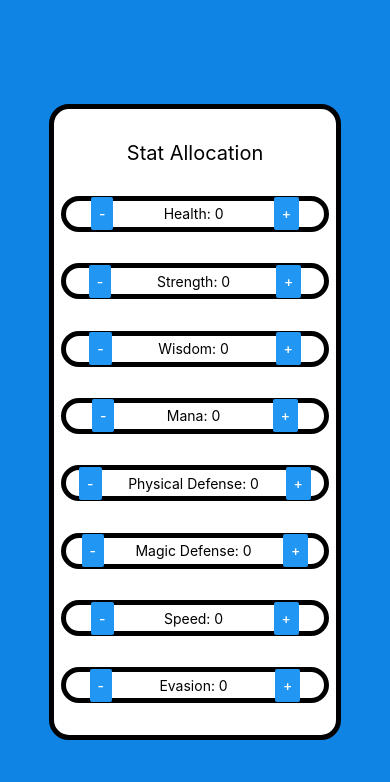
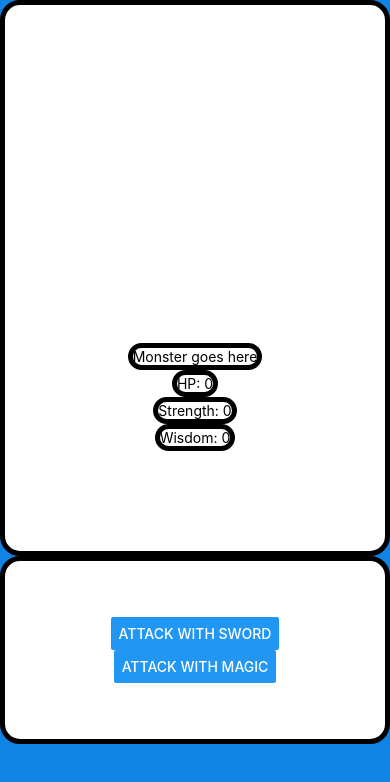
Before and after one commit to jtn9701/Mobile-Combat-Game, a React Native app in the folder mobile-combat-game/: screen / in a window 390 px wide. Shown: the top 782 px of the page. Built offline with nearby package versions, Linux system fonts and the light colour scheme.

Commit message:
Create static version of combat-arena

```diff
--- a/mobile-combat-game/components/style-sheets/screen-styles.js
+++ b/mobile-combat-game/components/style-sheets/screen-styles.js
@@ -30,7 +30,7 @@ export const screenStyles = StyleSheet.create({
             fontSize: 20
         }
     },
-    statAllocationStyles : {
+    statAllocationStyles: {
         modal: {
             flex: 0.75,
             width: '75%',
@@ -46,5 +46,34 @@ export const screenStyles = StyleSheet.create({
         titleText: {
             fontSize: 20
         }
+    },
+    combatArenaStyles: {
+        container: {
+            flex: 1,
+            backgroundColor: '#fff',
+            alignItems: 'center',
+            justifyContent: 'flex-end',
+            paddingBottom: 100
+        },
+        backgroundImage: {
+            // TODO: replace with background image
+            backgroundColor: '#1084e4ff'
+        },
+        monsterAreaContainer: {
+            flex: 1,
+            backgroundColor: '#fff',
+            alignItems: 'center',
+            justifyContent: 'center',
+            width: '100%',
+            justifyContent: 'flex-end',
+            paddingBottom: 100
+        },
+        combatActionContainer: {
+            flex: .4,
+            backgroundColor: '#fff',
+            alignItems: 'center',
+            justifyContent: 'center',
+            width: '100%',
+        }
     }
 })
--- a/mobile-combat-game/index.js
+++ b/mobile-combat-game/index.js
@@ -1,9 +1,9 @@
 import { registerRootComponent } from 'expo';
 
 import App from './App';
-import statsAllocationScreen from './screens/stats-allocation-screen';
+import CombatArenaScreen from './screens/combat-arena';
 
 // registerRootComponent calls AppRegistry.registerComponent('main', () => App);
 // It also ensures that whether you load the app in Expo Go or in a native build,
 // the environment is set up appropriately
-registerRootComponent(statsAllocationScreen);
+registerRootComponent(CombatArenaScreen);
--- a/mobile-combat-game/screens/combat-arena.js
+++ b/mobile-combat-game/screens/combat-arena.js
@@ -1,9 +1,23 @@
-import { Text, View } from 'react-native';
+import { Text, View, Button } from 'react-native';
+import { screenStyles } from '../components/style-sheets/screen-styles';
+import { globalStyles } from '../components/style-sheets/global-styles';
 
-export default function CombatArenaScreen() {
+const combatArenaScreen = function CombatArenaScreen() {
     return (
-        <View>
-            <Text>This is the Combat Arena Screen</Text>
+        <View style ={[screenStyles.combatArenaStyles.container, globalStyles.background, screenStyles.combatArenaStyles.backgroundImage]}>
+            <View style={[globalStyles.borderForTesting, screenStyles.combatArenaStyles.monsterAreaContainer, screenStyles.combatArenaStyles.monsterAreaContainerLocation]}>
+                <Text style={globalStyles.borderForTesting}>Monster goes here</Text>
+                <Text style={globalStyles.borderForTesting}>HP: 0</Text>
+                <Text style={globalStyles.borderForTesting}>Strength: 0</Text>
+                <Text style={globalStyles.borderForTesting}>Wisdom: 0</Text>
+            </View>
+            <View style={[globalStyles.borderForTesting, screenStyles.combatArenaStyles.combatActionContainer, screenStyles.combatArenaStyles.monsterAreaContainerLocation]}>
+                <Button title='Attack with Sword'/>
+                <Text></Text>
+                <Button title='Attack with Magic'/>
+            </View>
         </View>
     );
 }
+
+export default combatArenaScreen
```
